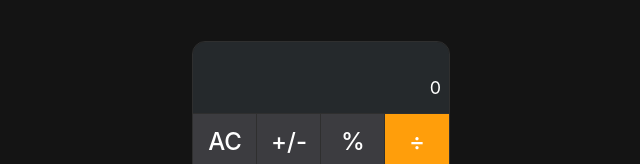
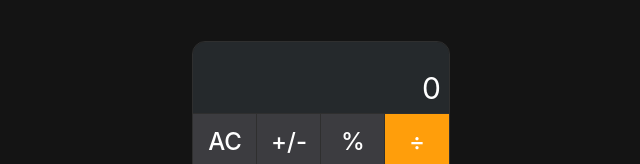
Before and after one commit to sempitrnal/mcc, a React (Create React App) app: page / in a window 1280 px wide. Shown: the part 266-430 px from the top of the page, without its empty margins (319-959 px from the left). Built offline with nearby package versions, Linux system fonts and the light colour scheme.

Commit message:
font size fix

```diff
--- a/src/index.css
+++ b/src/index.css
@@ -46,7 +46,7 @@ button {
 		@apply text-[#c7c7c7] text-xs pt-2 max-h-max min-h-[1rem];
 	}
 	.current-operand {
-		@apply text-white text-3xl pb-2 text-[1.4vw];
+		@apply text-white text-3xl pb-2;
 	}
 	.text {
 		@apply text-[#bcbcbc] bottom-[2rem] text-xs font-[500] absolute;
```
